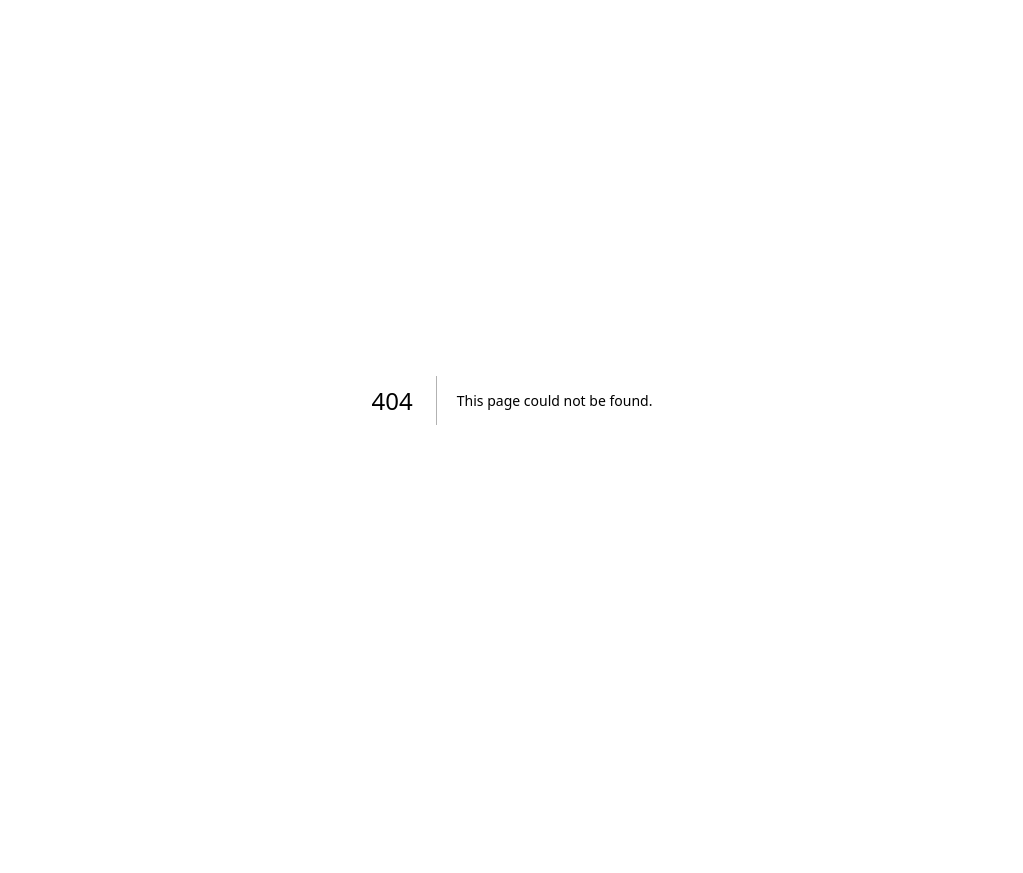
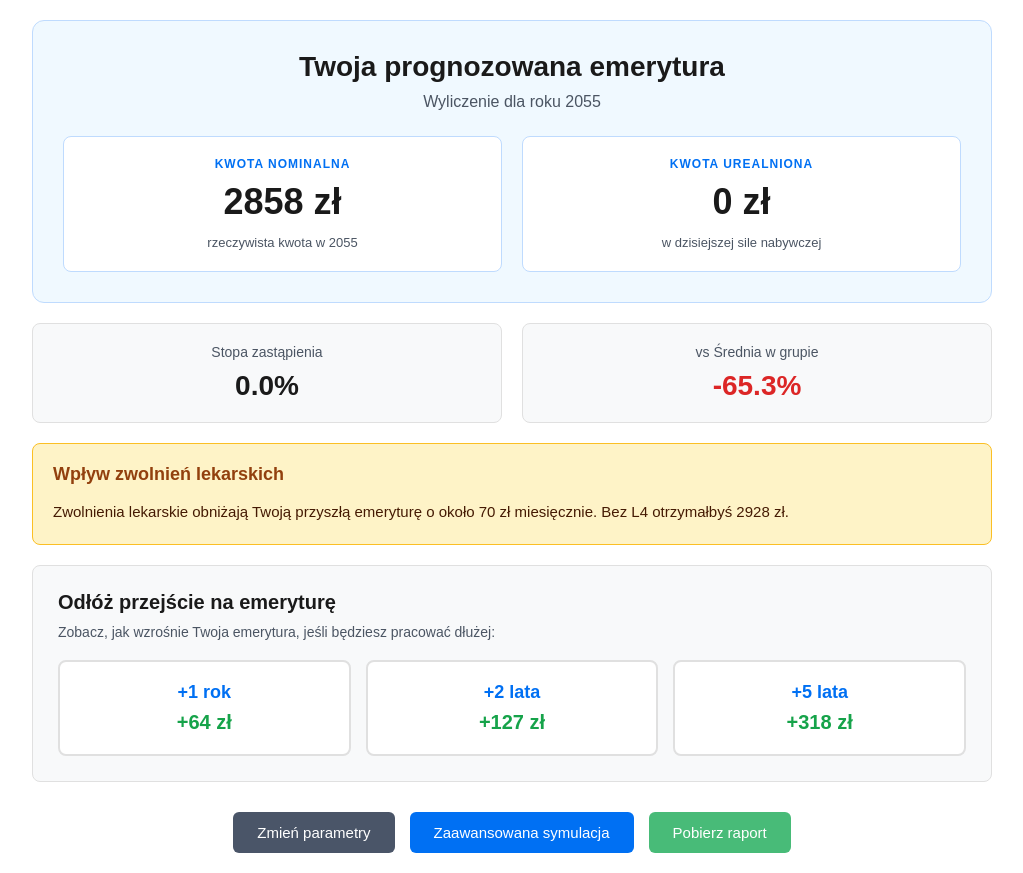
Before and after one commit to MrNtex/symulator-emerytalny, a Next.js app: page /result in a window 1280 px wide. Before the commit this address had no page. Shown: the whole page, without its empty margins (128-1151 px from the left). Before the commit the page ends 800 px from the top, so only its background shows below. Built offline with nearby package versions, Linux system fonts and the light colour scheme.

Commit message:
Adding RentModal, ResultModal

```diff
--- a/app/page.tsx
+++ b/app/page.tsx
@@ -1,8 +1,8 @@
 import Image from "next/image";
-import UserForm from "@/components/UserForm";
+import RentModal from "@/components/RentModal/RentModal";
 
 export default function Home() {
   return (
-      <UserForm />
+      <RentModal/>
   );
 }
--- /dev/null
+++ b/app/result/page.tsx
@@ -0,0 +1,6 @@
+'use client'
+import ResultModal from '@/components/ResultModal/ResultModal'
+
+export default function Page() {
+  return <ResultModal />
+}
--- /dev/null
+++ b/app/userform/page.tsx
@@ -0,0 +1,6 @@
+'use client'
+import UserForm from '@/components/UserForm/UserForm'
+
+export default function Page() {
+  return <UserForm />
+}
--- /dev/null
+++ b/components/ResultModal/ResultModal.css
@@ -0,0 +1,237 @@
+.result-container {
+  max-width: 1000px;
+  margin: 0 auto;
+  padding: 20px;
+}
+
+.forecast-header {
+  background-color: #f0f9ff;
+  color: #1a1a1a;
+  padding: 30px;
+  border-radius: 12px;
+  text-align: center;
+  margin-bottom: 20px;
+  border: 1px solid #bfdbfe;
+}
+
+.forecast-header h1 {
+  font-size: 28px;
+  margin-bottom: 10px;
+  font-weight: 600;
+  color: #1a1a1a;
+}
+
+.forecast-year {
+  font-size: 16px;
+  color: #4b5563;
+  margin-bottom: 25px;
+}
+
+.amounts-grid {
+  display: grid;
+  grid-template-columns: 1fr 1fr;
+  gap: 20px;
+  margin-top: 20px;
+}
+
+.amount-card {
+  background-color: #ffffff;
+  padding: 20px;
+  border-radius: 8px;
+  border: 1px solid #bfdbfe;
+}
+
+.amount-card h3 {
+  font-size: 12px;
+  font-weight: 600;
+  letter-spacing: 1px;
+  margin-bottom: 10px;
+  color: #0070f3;
+}
+
+.amount {
+  font-size: 36px;
+  font-weight: 700;
+  margin: 10px 0;
+  color: #1a1a1a;
+}
+
+.amount-desc {
+  font-size: 13px;
+  color: #4b5563;
+}
+
+.stats-grid {
+  display: grid;
+  grid-template-columns: 1fr 1fr;
+  gap: 20px;
+  margin-bottom: 20px;
+}
+
+.stat-card {
+  background-color: #f8f9fa;
+  color: #1a1a1a;
+  padding: 20px;
+  border-radius: 8px;
+  text-align: center;
+  border: 1px solid #e0e0e0;
+}
+
+.stat-card h4 {
+  font-size: 14px;
+  font-weight: 500;
+  margin-bottom: 10px;
+  color: #4b5563;
+}
+
+.stat-value {
+  font-size: 28px;
+  font-weight: 700;
+  color: #1a1a1a;
+}
+
+.stat-value.negative {
+  color: #dc2626;
+}
+
+.info-section {
+  background-color: #fef3c7;
+  color: #1a1a1a;
+  padding: 20px;
+  border-radius: 8px;
+  margin-bottom: 20px;
+  border: 1px solid #fbbf24;
+}
+
+.info-section h3 {
+  font-size: 18px;
+  font-weight: 600;
+  margin-bottom: 15px;
+  color: #92400e;
+}
+
+.info-content {
+  display: flex;
+  gap: 15px;
+  align-items: flex-start;
+}
+
+.icon {
+  font-size: 32px;
+}
+
+.info-content p {
+  font-size: 15px;
+  line-height: 1.6;
+  margin: 0;
+  color: #451a03;
+}
+
+.postpone-section {
+  background-color: #f8f9fa;
+  color: #1a1a1a;
+  padding: 25px;
+  border-radius: 8px;
+  margin-bottom: 20px;
+  border: 1px solid #e0e0e0;
+}
+
+.postpone-section h3 {
+  font-size: 20px;
+  font-weight: 600;
+  margin-bottom: 10px;
+  color: #1a1a1a;
+}
+
+.postpone-desc {
+  font-size: 14px;
+  color: #4b5563;
+  margin-bottom: 20px;
+}
+
+.postpone-grid {
+  display: grid;
+  grid-template-columns: repeat(3, 1fr);
+  gap: 15px;
+}
+
+.postpone-card {
+  background-color: #ffffff;
+  padding: 20px;
+  border-radius: 8px;
+  text-align: center;
+  border: 2px solid #e0e0e0;
+}
+
+.postpone-period {
+  font-size: 18px;
+  color: #0070f3;
+  font-weight: 600;
+  margin-bottom: 8px;
+}
+
+.postpone-amount {
+  font-size: 20px;
+  color: #16a34a;
+  font-weight: 700;
+}
+
+.action-buttons {
+  display: flex;
+  gap: 15px;
+  justify-content: center;
+  margin-top: 30px;
+}
+
+.action-buttons button {
+  padding: 12px 24px;
+  font-size: 15px;
+  border: none;
+  border-radius: 6px;
+  cursor: pointer;
+  font-weight: 500;
+  transition: all 0.3s;
+}
+
+.btn-secondary {
+  background-color: #4a5568;
+  color: white;
+}
+
+.btn-secondary:hover {
+  background-color: #2d3748;
+}
+
+.btn-primary {
+  background-color: #0070f3;
+  color: white;
+}
+
+.btn-primary:hover {
+  background-color: #0051cc;
+}
+
+.btn-success {
+  background-color: #48bb78;
+  color: white;
+}
+
+.btn-success:hover {
+  background-color: #38a169;
+}
+
+@media (max-width: 768px) {
+  .amounts-grid,
+  .stats-grid,
+  .postpone-grid {
+    grid-template-columns: 1fr;
+  }
+
+  .action-buttons {
+    flex-direction: column;
+  }
+
+  .action-buttons button {
+    width: 100%;
+  }
+}
--- /dev/null
+++ b/components/ResultModal/ResultModal.tsx
@@ -0,0 +1,74 @@
+'use client'
+
+import React from 'react'
+import './ResultModal.css'
+
+const ResultModal = () => {
+  return (
+    <div className="result-container">
+      <div className="forecast-header">
+        <h1>Twoja prognozowana emerytura</h1>
+        <p className="forecast-year">Wyliczenie dla roku 2055</p>
+
+        <div className="amounts-grid">
+          <div className="amount-card">
+            <h3>KWOTA NOMINALNA</h3>
+            <p className="amount">2858 zł</p>
+            <span className="amount-desc">rzeczywista kwota w 2055</span>
+          </div>
+          <div className="amount-card">
+            <h3>KWOTA UREALNIONA</h3>
+            <p className="amount">0 zł</p>
+            <span className="amount-desc">w dzisiejszej sile nabywczej</span>
+          </div>
+        </div>
+      </div>
+
+      <div className="stats-grid">
+        <div className="stat-card">
+          <h4>Stopa zastąpienia</h4>
+          <p className="stat-value">0.0%</p>
+        </div>
+        <div className="stat-card">
+          <h4>vs Średnia w grupie</h4>
+          <p className="stat-value negative">-65.3%</p>
+        </div>
+      </div>
+
+      <div className="info-section">
+        <h3>Wpływ zwolnień lekarskich</h3>
+        <div className="info-content">
+          <p>Zwolnienia lekarskie obniżają Twoją przyszłą emeryturę o około 70 zł miesięcznie. Bez L4 otrzymałbyś 2928 zł.</p>
+        </div>
+      </div>
+
+      <div className="postpone-section">
+        <h3>Odłóż przejście na emeryturę</h3>
+        <p className="postpone-desc">Zobacz, jak wzrośnie Twoja emerytura, jeśli będziesz pracować dłużej:</p>
+
+        <div className="postpone-grid">
+          <div className="postpone-card">
+            <p className="postpone-period">+1 rok</p>
+            <p className="postpone-amount">+64 zł</p>
+          </div>
+          <div className="postpone-card">
+            <p className="postpone-period">+2 lata</p>
+            <p className="postpone-amount">+127 zł</p>
+          </div>
+          <div className="postpone-card">
+            <p className="postpone-period">+5 lata</p>
+            <p className="postpone-amount">+318 zł</p>
+          </div>
+        </div>
+      </div>
+
+      <div className="action-buttons">
+        <button className="btn-secondary">Zmień parametry</button>
+        <button className="btn-primary">Zaawansowana symulacja</button>
+        <button className="btn-success">Pobierz raport</button>
+      </div>
+    </div>
+  )
+}
+
+export default ResultModal
--- a/components/UserForm.tsx
+++ b/components/UserForm/UserForm.tsx
@@ -1,3 +1,5 @@
+'use client'
+
 import React, { useState, useMemo, useRef } from 'react';
 import Form from 'next/form';
 interface RetirementData {
```
Also changed, not shown: components/RentModal/RentModal.css (added, +125 -0 lines), components/RentModal/RentModal.tsx (added, +46 -0 lines), components/UserForm/UserForm.css (renamed from components/UserForm.css).
